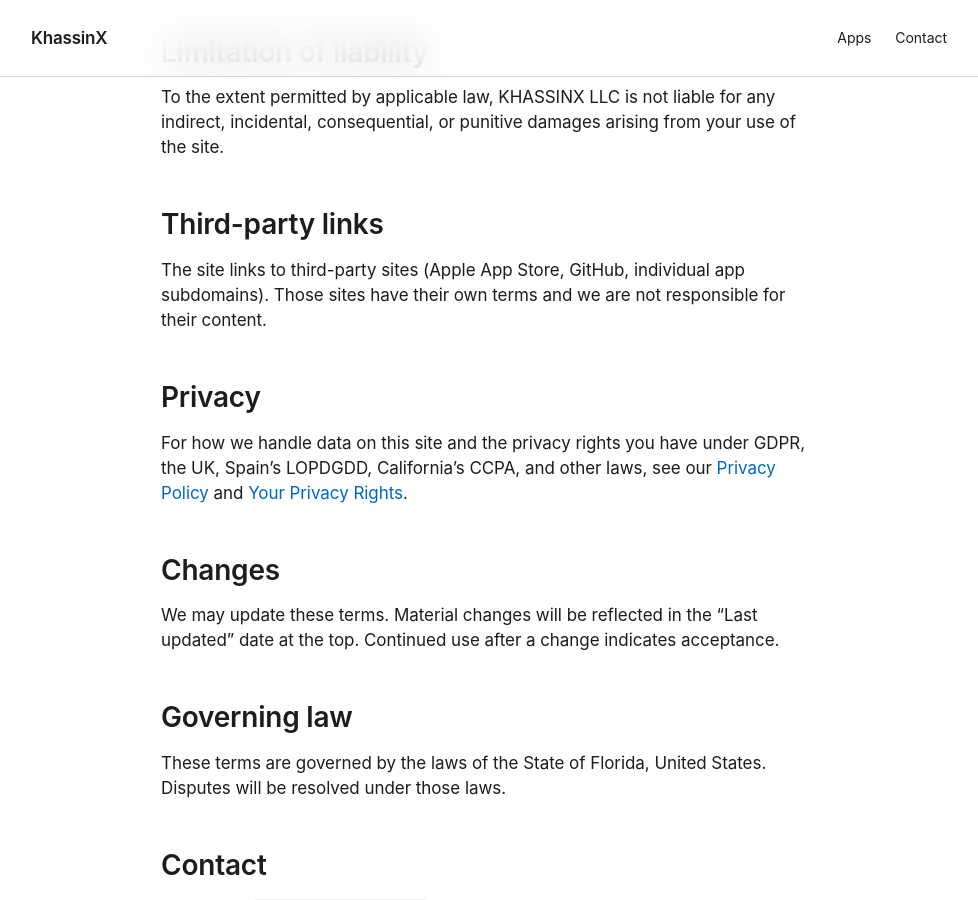
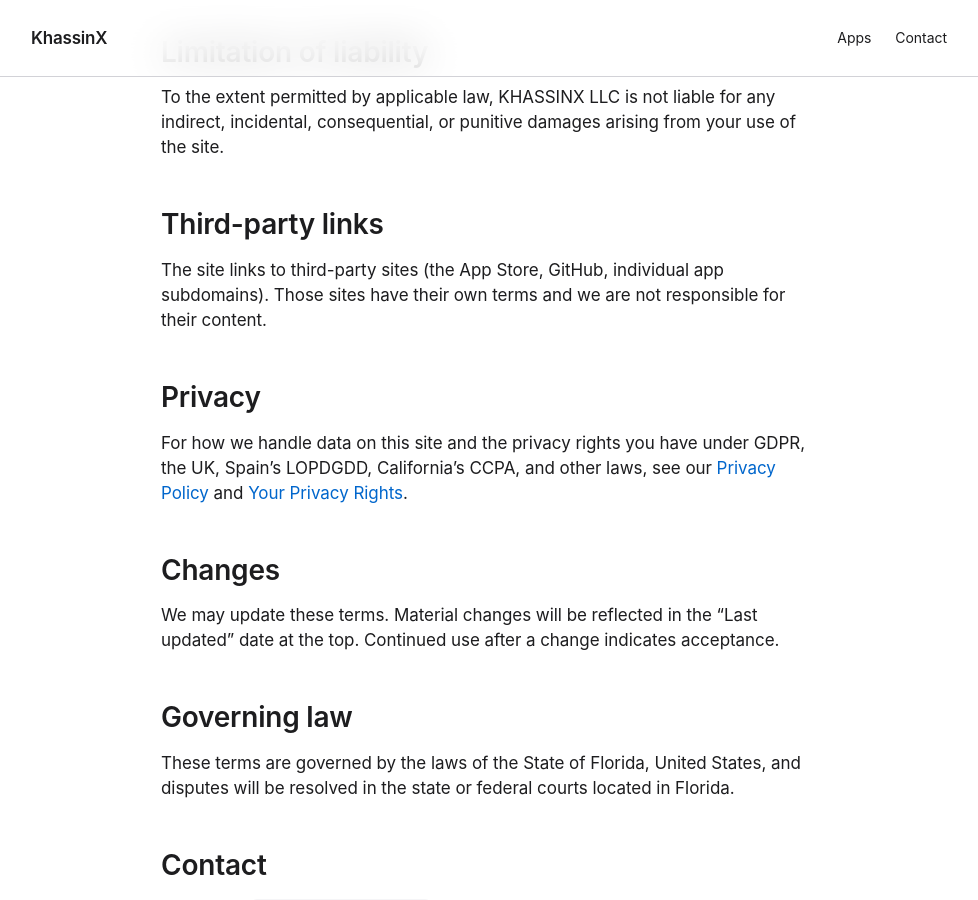
Before and after one commit to KhassinX/khassinx-apex-web, a Jekyll site: the page built from legal/terms.md, in a window 1280 px wide and 900 px high, scrolled down 1617 px. Shown: the whole window, without its empty margins (151-1129 px from the left). Built offline with Jekyll 4.4.1, drawn with Linux system fonts in a browser that asks for light colours; some of the changed text lies outside the part shown.

Commit message:
fix(legal): endurecimiento pos-auditoría LLC — marcas Apple, visionOS fuera de scope, sin promesas materiales, venue Florida (#29)
Security EN/ES: se elimina la promesa de 'free lifetime credit' (FDUTPA — no prometer beneficios materiales indefinidos; unificado con la política de todos los subdominios), scope de plataformas a las 4 reales (visionOS fuera del portafolio), y 'Apple App Store' pasa a 'the App Store' per Apple Marketing Guidelines (APPLE_COMPLIANCE §2-3). Terms EN/ES: la cláusula de ley aplicable ahora fija venue (tribunales estatales/federales de Florida) — sin venue el governing law queda cojo. Auditoría portfolio-wide 2026-07-11, autorizada por el owner.

Co-Authored-By: Claude Fable 5 <noreply@anthropic.com>

Claude-Session: https://claude.ai/code/session_01HkQM51o2eWzDt9RzZtQxN3

```diff
--- a/es/security/index.html
+++ b/es/security/index.html
@@ -23,12 +23,12 @@ canonical_es: /es/security/
     <h2>Alcance</h2>
     <ul>
       <li><code>khassinx.com</code> y todos los subdominios de KhassinX (<code>asvab.khassinx.com</code>, <code>khazen.khassinx.com</code>, etc.)</li>
-      <li>Apps de iOS, iPadOS, macOS, watchOS y visionOS publicadas por KhassinX en la App Store de Apple</li>
+      <li>Apps de iOS, iPadOS, macOS y watchOS publicadas por KhassinX en el App Store</li>
     </ul>
 
     <h2>Fuera de alcance</h2>
     <ul>
-      <li>Servicios de terceros que usamos (App Store de Apple, Cloudflare, GitHub) — por favor reportalos directamente a ellos</li>
+      <li>Servicios de terceros que usamos (App Store, Cloudflare, GitHub) — por favor reportalos directamente a ellos</li>
       <li>Ataques volumétricos (DDoS, fuerza bruta) — no son vulnerabilidades; contactá a Cloudflare</li>
       <li>Ingeniería social hacia personal o colaboradores de KhassinX</li>
       <li>Reportes generados únicamente por escáneres automáticos sin prueba reproducible de impacto</li>
--- a/legal/terms.md
+++ b/legal/terms.md
@@ -17,7 +17,7 @@ By accessing `khassinx.com`, you agree to these terms. If you do not agree, plea
 
 ## What the site is
 
-`khassinx.com` is the marketing website for **KhassinX**, an independent software studio operated by **KHASSINX LLC**, a Florida limited liability company. The site lists our apps and explains our approach. It does not provide services, accounts, purchases, or downloads directly — those happen on the Apple App Store or on per-app subdomains.
+`khassinx.com` is the marketing website for **KhassinX**, an independent software studio operated by **KHASSINX LLC**, a Florida limited liability company. The site lists our apps and explains our approach. It does not provide services, accounts, purchases, or downloads directly — those happen on the App Store or on per-app subdomains.
 
 ## Use of the site
 
@@ -50,7 +50,7 @@ To the extent permitted by applicable law, KHASSINX LLC is not liable for any in
 
 ## Third-party links
 
-The site links to third-party sites (Apple App Store, GitHub, individual app subdomains). Those sites have their own terms and we are not responsible for their content.
+The site links to third-party sites (the App Store, GitHub, individual app subdomains). Those sites have their own terms and we are not responsible for their content.
 
 ## Privacy
 
@@ -62,7 +62,7 @@ We may update these terms. Material changes will be reflected in the "Last updat
 
 ## Governing law
 
-These terms are governed by the laws of the State of Florida, United States. Disputes will be resolved under those laws.
+These terms are governed by the laws of the State of Florida, United States, and disputes will be resolved in the state or federal courts located in Florida.
 
 ## Contact
 
--- a/security/index.html
+++ b/security/index.html
@@ -23,12 +23,12 @@ canonical_es: /es/security/
     <h2>Scope</h2>
     <ul>
       <li><code>khassinx.com</code> and all KhassinX subdomains (<code>asvab.khassinx.com</code>, <code>khazen.khassinx.com</code>, etc.)</li>
-      <li>iOS, iPadOS, macOS, watchOS, and visionOS apps published by KhassinX on the Apple App Store</li>
+      <li>iOS, iPadOS, macOS, and watchOS apps published by KhassinX on the App Store</li>
     </ul>
 
     <h2>Out of scope</h2>
     <ul>
-      <li>Third-party services we depend on (Apple App Store, Cloudflare, GitHub) — please report to them directly</li>
+      <li>Third-party services we depend on (the App Store, Cloudflare, GitHub) — please report to them directly</li>
       <li>Volumetric attacks (DDoS, brute force) — not vulnerabilities; reach Cloudflare</li>
       <li>Social engineering of KhassinX staff or contractors</li>
       <li>Reports generated solely by automated scanners without reproducible proof of impact</li>
```
Also changed, not shown: other parts of es/security/index.html (+0 -1 lines), other parts of security/index.html (+0 -1 lines), es/legal/terms.md (+3 -3 lines).
